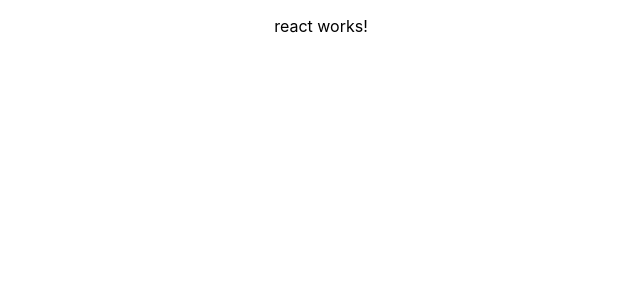
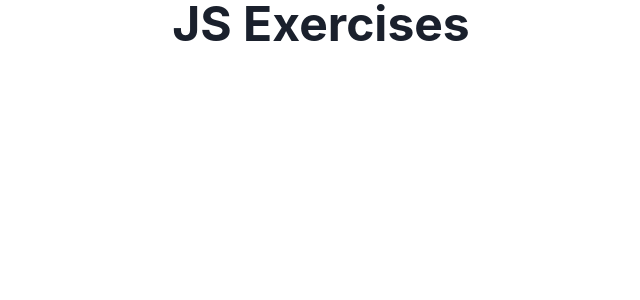
Before and after one commit to nktnlg/Project-2-JS-exercise-library, a React (Create React App) app in the folder frontend/: page / in a window 1280 px wide. Shown: the top 300 px of the page, without its empty margins (319-959 px from the left). Built offline with nearby package versions, Linux system fonts and the light colour scheme.

Commit message:
chakraUI installed

```diff
--- a/frontend/package.json
+++ b/frontend/package.json
@@ -3,9 +3,13 @@
   "version": "0.1.0",
   "private": true,
   "dependencies": {
+    "@chakra-ui/react": "^2.2.6",
+    "@emotion/react": "^11.10.0",
+    "@emotion/styled": "^11.10.0",
     "@testing-library/jest-dom": "^5.16.5",
     "@testing-library/react": "^13.3.0",
     "@testing-library/user-event": "^13.5.0",
+    "framer-motion": "^7.1.0",
     "react": "^18.2.0",
     "react-dom": "^18.2.0",
     "react-scripts": "5.0.1",
--- a/frontend/src/App.js
+++ b/frontend/src/App.js
@@ -1,9 +1,12 @@
+import { Heading } from '@chakra-ui/react';
 import './App.css';
 
 function App() {
   return (
     <div className="App">
-      <p>react works!</p>
+      <Heading as='h2' size='2xl'>
+        JS Exercises
+      </Heading>
     </div>
   );
 }
--- a/frontend/src/index.js
+++ b/frontend/src/index.js
@@ -2,8 +2,11 @@ import React from 'react';
 import ReactDOM from 'react-dom/client';
 import './index.css';
 import App from './App';
+import { ChakraProvider } from '@chakra-ui/react'
 
 const root = ReactDOM.createRoot(document.getElementById('root'));
 root.render(
-  <App />
+  <ChakraProvider>
+      <App />
+  </ChakraProvider>
 );
```
Also changed, not shown: 1 other file (tests, documents, lock files or other folders).
